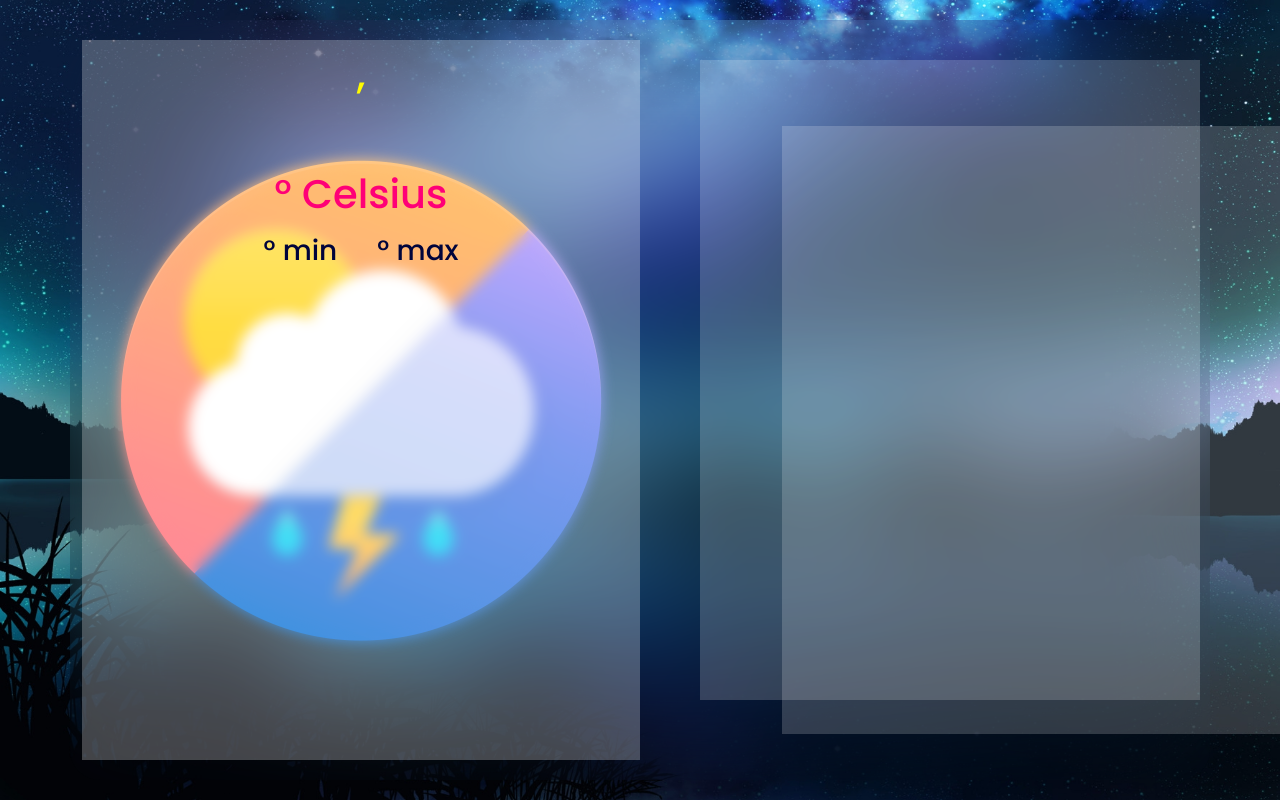
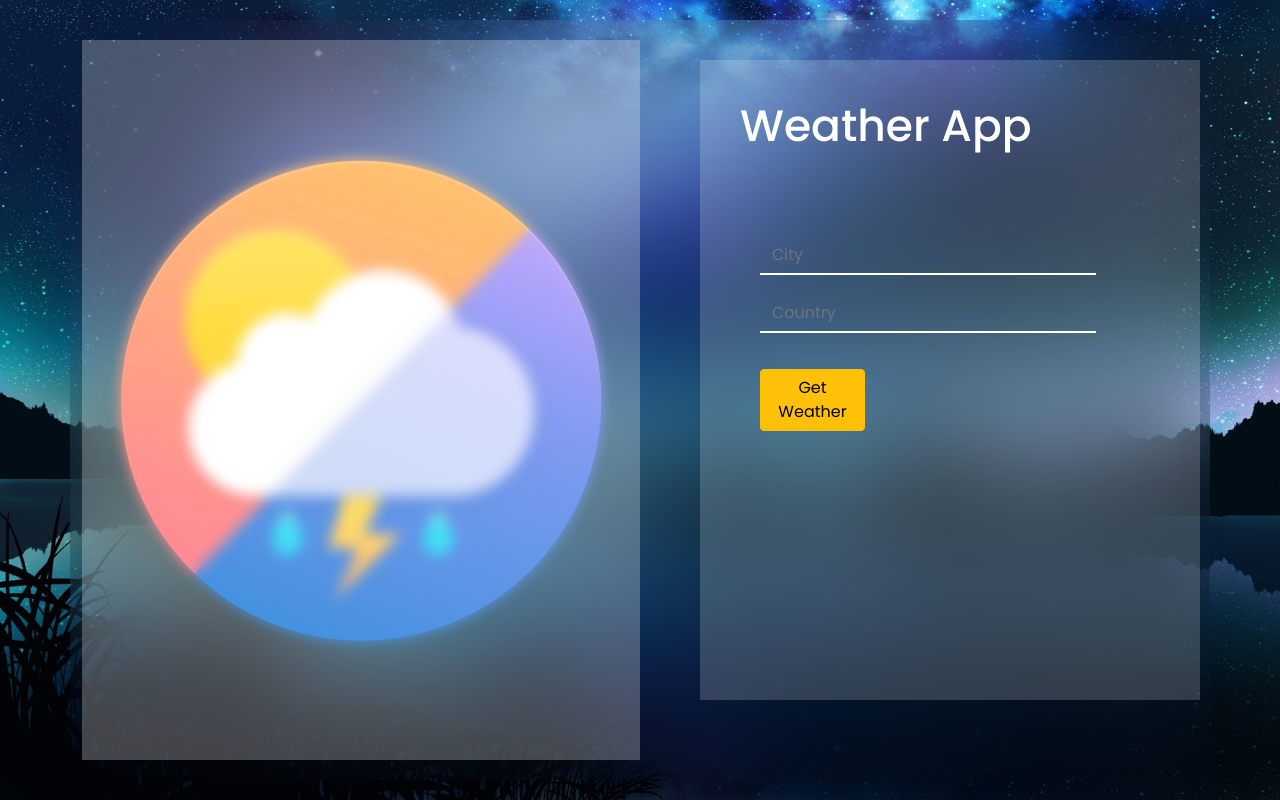
Before and after one commit to Shubham56-droid/Weather-app, a React (Create React App) app: page / in a window 1280 px wide. Built offline with nearby package versions, Linux system fonts and the light colour scheme; some icons are missing.

Commit message:
Add files via upload

```diff
--- /dev/null
+++ b/src/app-component/Form.css
@@ -0,0 +1,21 @@
+form
+{
+    margin-top: 3rem;
+}
+
+form input[name="city"],
+form input[name="country"]
+{
+    background: transparent;
+    color: white;
+    border: 0;
+    border-bottom: 2px solid rgb(255, 255, 255);
+    border-radius: 0;
+    transition: 0.5s all linear;
+}
+
+form input:focus
+{
+    background-color: transparent;
+    box-shadow: none important!;
+}
--- a/src/app-component/Form.js
+++ b/src/app-component/Form.js
@@ -1,9 +1,43 @@
 import React from 'react'
+import "./Form.css";
 
-export const Form = () => {
-    return (
-        <div>
-
+function error()
+{
+    return(
+        <div className="alert alert-danger mx-5" role="alert">
+            Please Enter City And Country
         </div>
     )
 }
+
+function error2()
+{
+    return(
+        <div className="alert alert-danger mx-5" role="alert">
+            Both City And Country Cannot Be Same
+        </div>
+    )
+}
+
+export const Form = (props) => {
+    return (
+        <div>
+            <div>{props.error? error(): null}</div>
+            <div>{props.error2? error2(): null}</div>
+            <h1 className="namehead">Weather App</h1>
+            <form onSubmit={props.loadWeather}>
+            <div className="col py-3">
+                <div className="input-block">
+                    <input type="text" className="form-control" name="city" autoComplete="off" placeholder="City"/>
+                </div>
+                <div className="input-block">
+                <input type="text" className="form-control" name="country" autoComplete="off" placeholder="Country"/>
+                </div>
+                <div className="col-md-3 py-3 output-block">
+                    <button className="btn btn-warning">Get Weather</button>
+                </div>
+            </div>
+            </form>
+        </div>
+    )
+}
--- a/src/app-component/Weather.js
+++ b/src/app-component/Weather.js
@@ -1,5 +1,5 @@
 import React from "react";
-import { Form } from "./Form";
+
 //  way  to use inline  css  into react  file
 // import { div, makeStyles } from "@material-ui/core";
 
@@ -24,8 +24,8 @@ function minmaxTemp(min,max)
 {
   return(
     <h3>
-      <span className="py-4 minmax">{min}&deg; min</span>
-      <span className="py-4 minmax">{max}&deg; max</span>
+      {min?( <span className="py-4 minmax">{min}&deg; min</span>):null}
+      {max?(<span className="py-4 minmax">{max}&deg; max</span>):null}
     </h3>
   );
 }
@@ -43,24 +43,31 @@ export const Weather = (props) => {
           <div className="rightcontainer">
 
             <div className="box">
-            <h1 className="head-name">
+            <h1 className="head-name py-2">
 
-              {props.city},{props.country}
+              {props.city}  {props.country}
 
             </h1>
-            <h5 className="py-4">
+            <h5 className="py-4 icons-weath">
               <i class={`wi ${props.weatherIcon} display-1`}></i>
             </h5>
-            <h1 className="py-2 temp-main">{props.temp_celsius}&deg; Celsius</h1>
+           {props.temp_celsius?( <h1 className="py-2 temp-main">{props.temp_celsius}&deg; Celsius</h1>):null}
              {/* show  min  max  temprature */}
+
              {minmaxTemp(props.temp_min,props.temp_max)}
 
-            <h4 className="py-2 desc">{props.description}</h4>
+             {props.description?(<h4 className="py-2 desc">{props.description}</h4>):null}
+
+            <div className="py-3 box-2">
+            {props.pressure?(<h4>Pressure: {props.pressure} hpa</h4>):null}
+            {props.humidity?(<h4>Humidity: {props.humidity}%</h4>):null}
+            {props.windspeed?(<h4>Wind-speed: {props.windspeed} kmph</h4>):null}
+
             </div>
+            </div>
+
           </div>
-          <div className="leftcontainer">
-            <Form/>
-          </div>
+
         </div>
       </div>
     </div>
```
